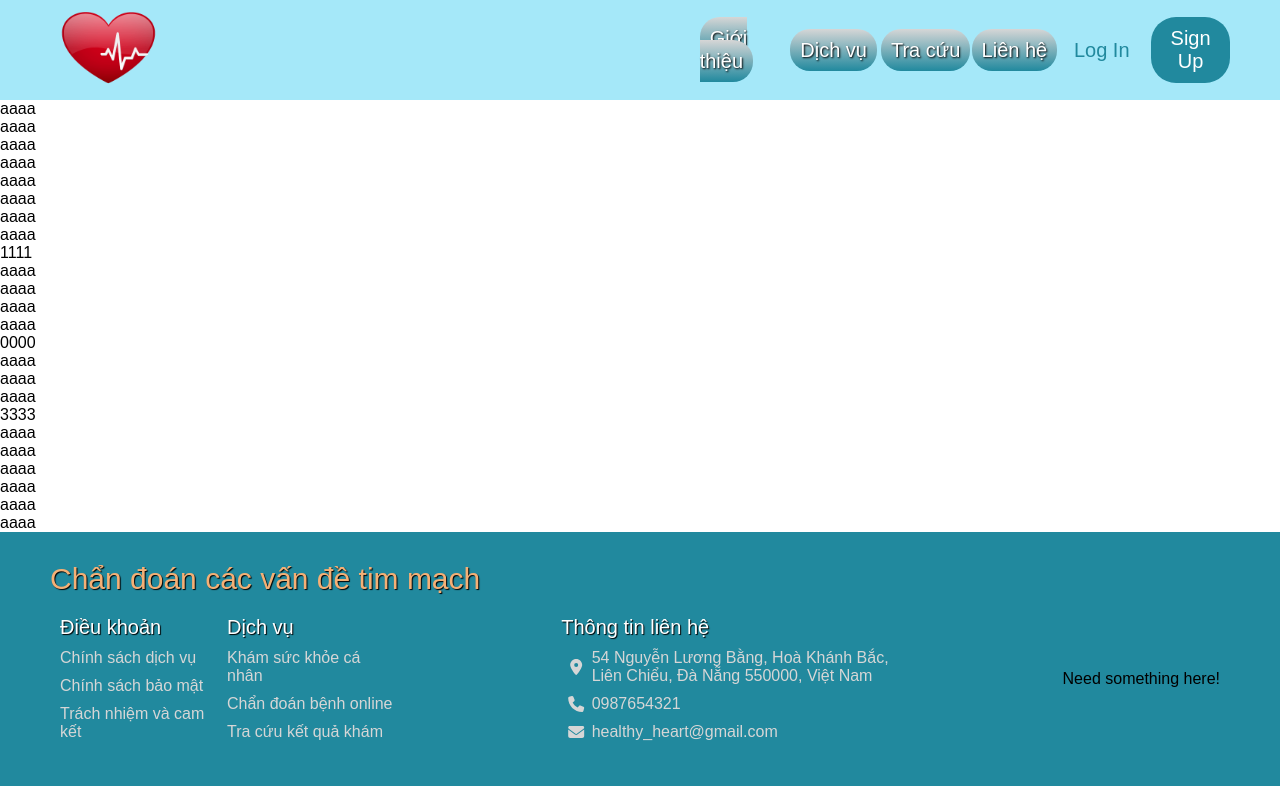
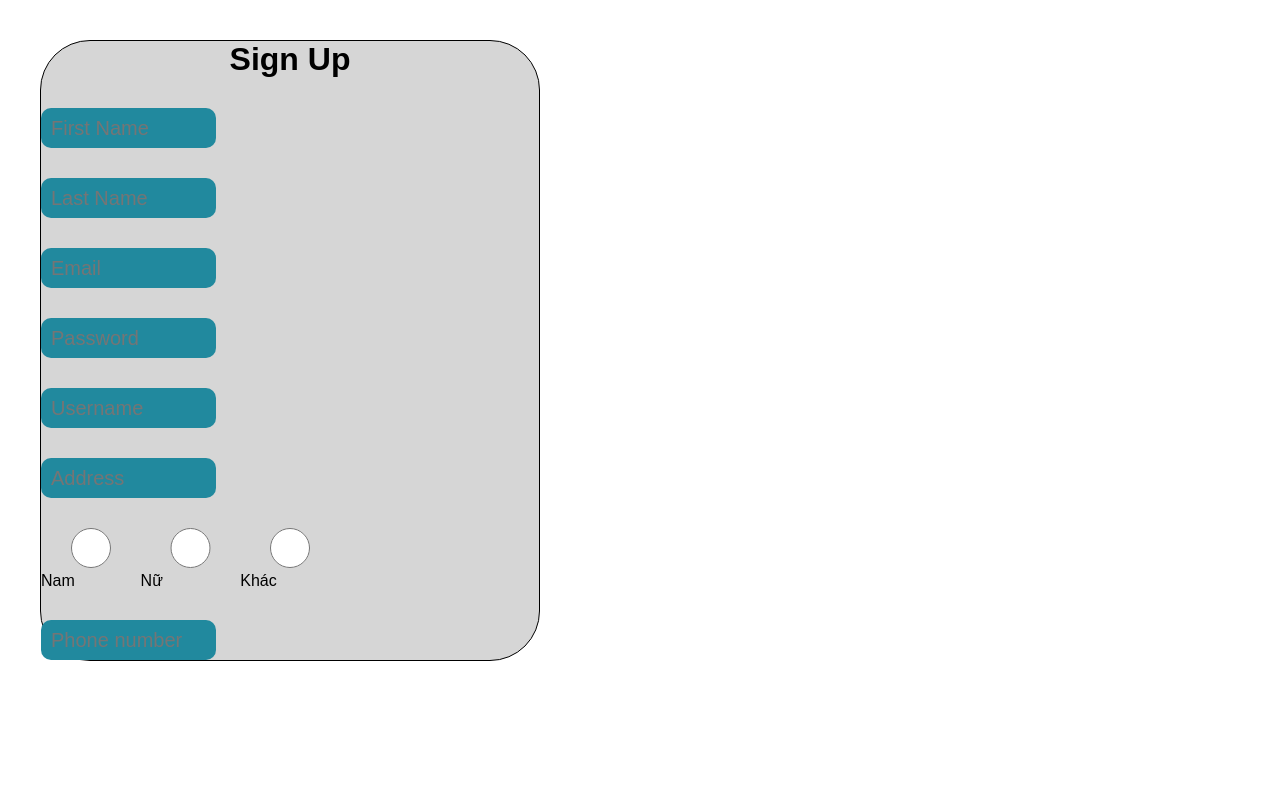
Before and after one commit to Hallie173/PBL4-Heart-Diseases-Prediction, a React (Create React App) app: page /signup in a window 1280 px wide. Built offline with nearby package versions, Linux system fonts and the light colour scheme; the HTML template or start-up script is replaced by a standard one.

Commit message:
daily commit

```diff
--- a/src/App.js
+++ b/src/App.js
@@ -11,12 +11,17 @@ function App() {
   return (
     <>
       <Router>
-        <Navbar></Navbar>
         <Routes>
-          <Route path='/' exact />
+          <Route path="/" element={
+            <>
+              <Navbar></Navbar>
+              <Heartrate></Heartrate>
+              <Footer></Footer>
+            </>
+          }/>
+          <Route path="/login" element={<LogIn />} />
+          <Route path="/signup" element={<SignUp />} />
         </Routes>
-        <Heartrate></Heartrate>
-        <Footer></Footer>
       </Router>
     </>
 
--- a/src/components/Navbar.css
+++ b/src/components/Navbar.css
@@ -73,6 +73,10 @@ div[id="navbarNav"] {
 }
 
 .log-in {
+    width: 20%;
+}
+
+.log-in button {
     color: var(--color3);
     border: none;
     outline: none;
@@ -80,18 +84,21 @@ div[id="navbarNav"] {
     border-radius: 25px;
     transition: 0.2s;
     padding: 10px;
-    width: 20%;
     margin-right: 5px;
     background: transparent;
 }
 
-.log-in:hover {
+.log-in button:hover {
     cursor: pointer;
     border: 2px solid var(--color3);
     background: var(--color4);
 }
 
 .sign-up {
+    width: 21%;
+}
+
+.sign-up button {
     font-size: 20px;
     border: none;
     outline: none;
@@ -100,11 +107,10 @@ div[id="navbarNav"] {
     background: var(--color3);
     color: white;
     transition: 0.2s;
-    width: 20%;
     margin-left: 5px;
 }
 
-.sign-up:hover {
+.sign-up button:hover {
     cursor: pointer;
     border: 2px solid var(--color3);
     background: var(--color4);
--- a/src/components/Navbar.js
+++ b/src/components/Navbar.js
@@ -10,7 +10,7 @@ function Navbar() {
             <div className="container">
                 <a className="navbar-brand" href="#"><img src={heartLogo} /></a>
                 <button className="navbar-toggler" type="button" data-bs-toggle="collapse" data-bs-target="#navbarNav" aria-controls="navbarNav" aria-expanded="false" aria-label="Toggle navigation">
-                <span className="navbar-toggler-icon"></span>
+                  <span className="navbar-toggler-icon"></span>
                 </button>
                 <div className="collapse navbar-collapse" id="navbarNav">
                   <ul className="navbar-nav">
@@ -27,8 +27,12 @@ function Navbar() {
                         <a className="nav-link" href="#">Liên hệ</a>
                       </li>
                   </ul>
-                  <button className="btn btn-outline-primary log-in">Log In</button>
-                  <button className="btn btn-outline-secondary sign-up">Sign Up</button>
+                  <Link to="/login" className="log-in">
+                    <button className="btn btn-outline-primary">Log In</button>
+                  </Link>
+                  <Link to="/signup" className="sign-up">
+                    <button className="btn btn-outline-secondary">Sign Up</button>
+                  </Link>
                 </div>
             </div>
         </nav>
--- a/src/components/SignUp.css
+++ b/src/components/SignUp.css
@@ -15,12 +15,19 @@
 }
 
 div[className="signup"] {
+    width: 100%;
     font-family: "Sans-serif";
-    background: var(--color3);
-    width: 500px;
     display: flex;
     justify-content: center;
     align-items: center;
+}
+
+form {
+    border: 1px solid black;
+    border-radius: 50px;
+    background: var(--color4);
+    width: 500px;
+    margin: 0 auto;
 }
 
 h1 {
@@ -36,12 +43,10 @@ h1 {
 }
 
 .form-control {
-    display: flex;
-    justify-content: center;
-    align-items: center;
+    display: block;
     width: 100%;
     position: relative;
-    margin-top: 30px;
+    margin: 0;
 }
 
 .form-control input {
--- a/src/components/SignUp.js
+++ b/src/components/SignUp.js
@@ -12,7 +12,7 @@ function SignUp() {
                 <span></span>
             </div>
             <div className="form-control">
-                <input id="Last Name" type="text" placeholder="Last Name" />
+                <input id="last-name" type="text" placeholder="Last Name" />
                 <small></small>
                 <span></span>
             </div>
@@ -26,6 +26,34 @@ function SignUp() {
                 <small></small>
                 <span></span>
             </div>
+            <div className="form-control">
+                <input id="username" type="text" placeholder="Username" />
+                <small></small>
+                <span></span>
+            </div>
+            <div className="form-control">
+                <input id="address" type="text" placeholder="Address" />
+                <small></small>
+                <span></span>
+            </div>
+            <div className="form-control">
+                <label>
+                <input type="radio" name="gender" value="male" /> Nam
+                </label>
+                <label>
+                <input type="radio" name="gender" value="female" /> Nữ
+                </label>
+                <label>
+                <input type="radio" name="gender" value="other" /> Khác
+                </label>
+                <small></small>
+                <span></span>
+            </div>
+            <div className="form-control">
+                <input id="phone" type="tel" placeholder="Phone number" />
+                <small></small>
+                <span></span>
+            </div>
         </form>
       </div>
     );
```
